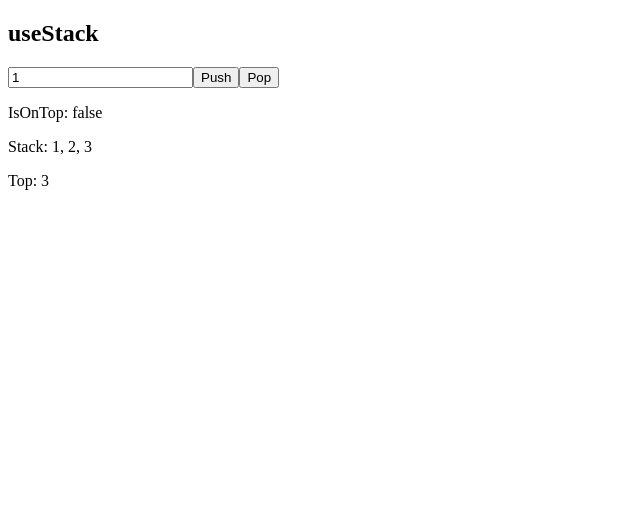
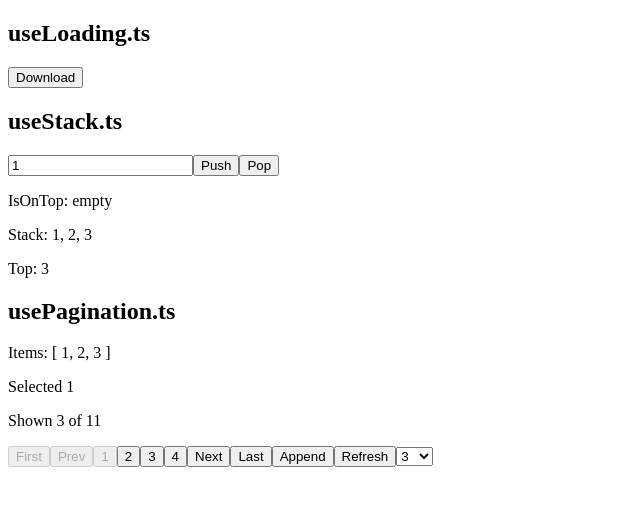
Before and after one commit to ReVoid/voiduse, a Vue app: page / in a window 1280 px wide. Shown: the top 506 px of the page, without its empty margins (0-640 px from the left). Built offline with nearby package versions, Linux system fonts and the light colour scheme.

Commit message:
feat: demos

```diff
--- a/src/App.vue
+++ b/src/App.vue
@@ -1,9 +1,25 @@
 <script setup lang="ts">
-
-import { UseStack } from '@/composables/demos';
+import {
+  UseLoading,
+  UseStack,
+  UsePagination,
+} from '@/composables/demos';
 </script>
 
 <template>
-  <h2>useStack</h2>
-  <UseStack />
+  <article>
+    <h2>useLoading.ts</h2>
+    <UseLoading />
+  </article>
+
+
+  <article>
+    <h2>useStack.ts</h2>
+    <UseStack />
+  </article>
+
+  <article>
+    <h2>usePagination.ts</h2>
+    <UsePagination />
+  </article>
 </template>
--- a/src/composables/demos/UseStack.vue
+++ b/src/composables/demos/UseStack.vue
@@ -12,7 +12,6 @@ const {
 } = useStack([1, 2, 3]);
 
 const payload = ref<number>(1);
-
 </script>
 
 <template>
@@ -26,7 +25,7 @@ const payload = ref<number>(1);
         Pop
       </button>
       <p>
-        IsOnTop: {{ isOnTop(payload) }}
+        IsOnTop: {{ isOnTop(payload) || 'empty' }}
       </p>
     </div>
     <p>
--- a/src/composables/demos/index.ts
+++ b/src/composables/demos/index.ts
@@ -1 +1,3 @@
+export { default as UsePagination } from './UsePagination.vue';
+export { default as UseLoading } from './UseLoading.vue';
 export { default as UseStack } from './UseStack.vue';
```
Also changed, not shown: src/composables/demos/UseLoading.vue (renamed from src/composables/demos/useLoading.vue), src/composables/demos/UsePagination.vue (renamed from src/composables/demos/usePagination.vue).
